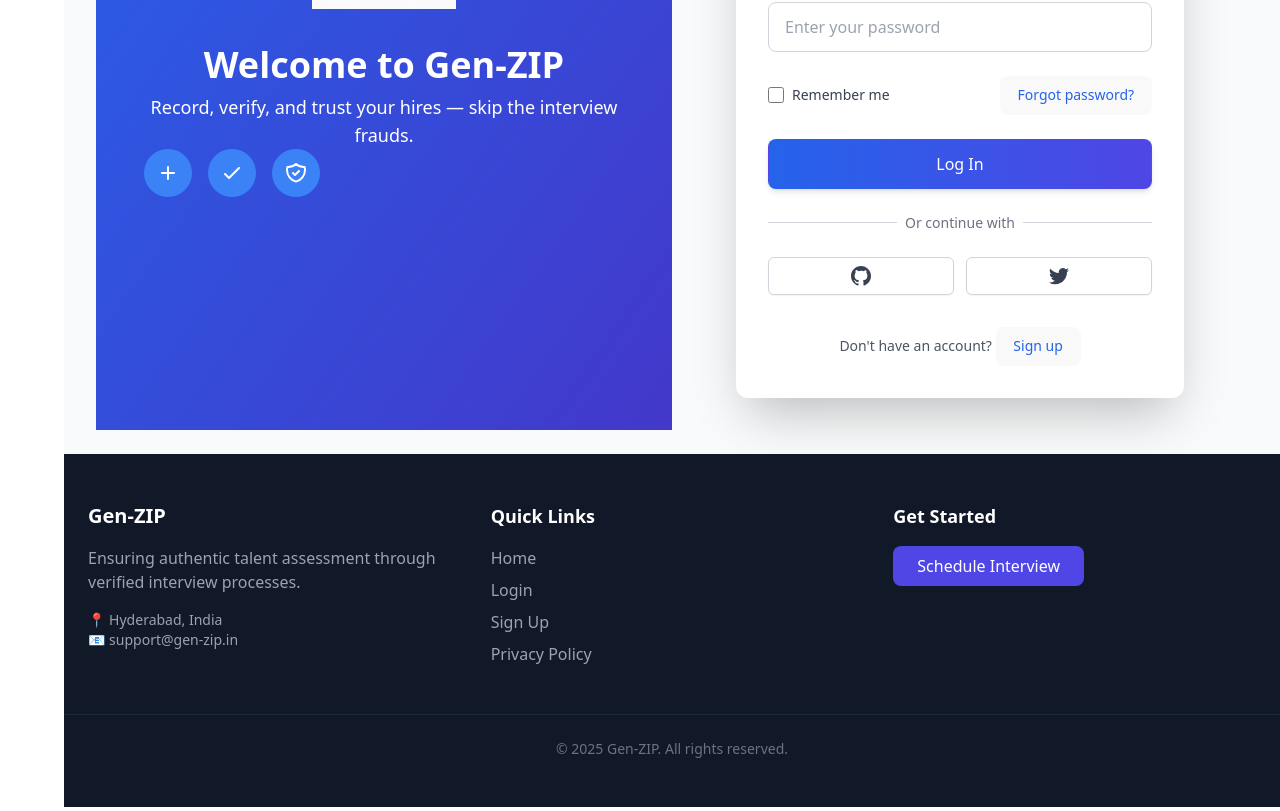
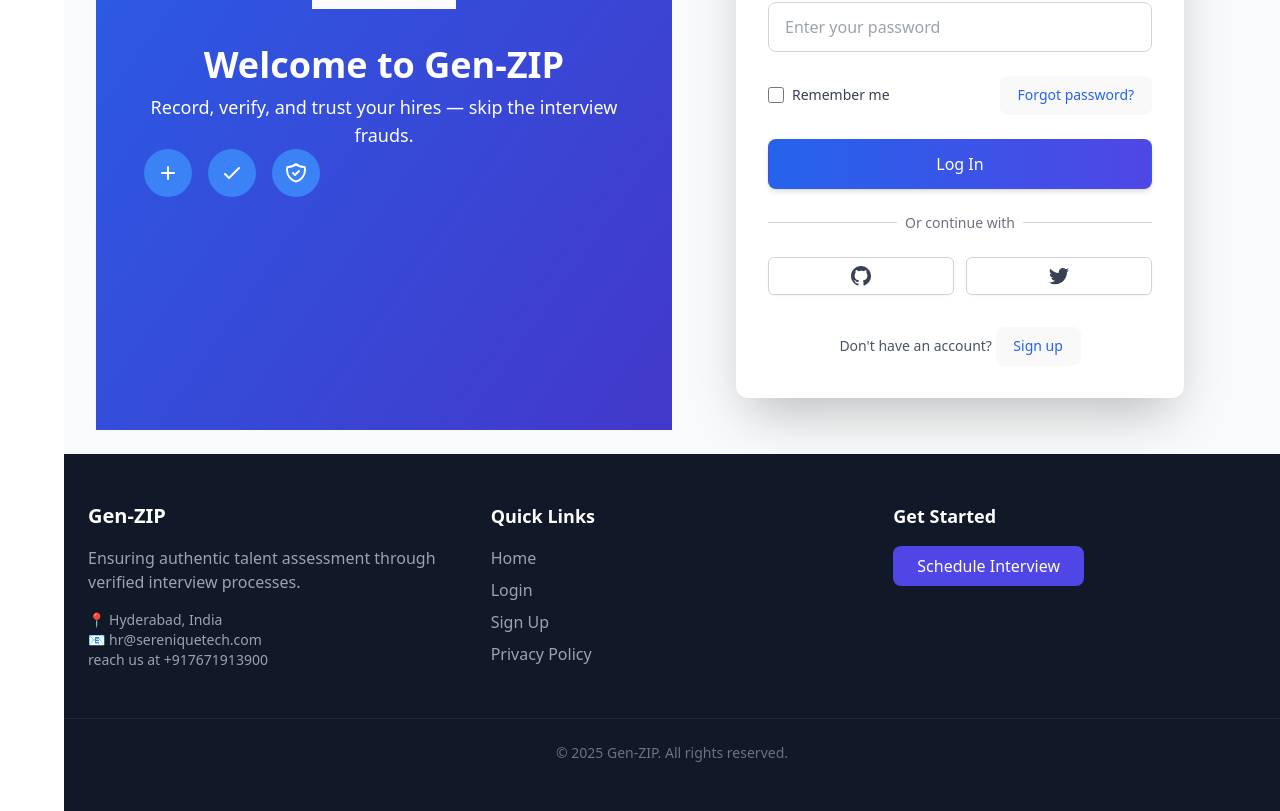
Before and after one commit to Karthik-indurthi/genZIP-Prod, a React (Vite) app: page /login in a window 1280 px wide. Shown: the part 404-1215 px from the top of the page. Built offline with nearby package versions, Linux system fonts and the light colour scheme.

Commit message:
chore: updated interview flow and removed WhatsApp logic

```diff
--- a/src/Footer.tsx
+++ b/src/Footer.tsx
@@ -15,7 +15,8 @@
             <h3 className="text-xl font-bold mb-4">Gen-ZIP</h3>
             <p className="text-gray-400 mb-4">Ensuring authentic talent assessment through verified interview processes.</p>
             <p className="text-gray-400 text-sm">📍 Hyderabad, India</p>
-            <p className="text-gray-400 text-sm">📧 support@gen-zip.in</p>
+            <p className="text-gray-400 text-sm">📧 hr@sereniquetech.com</p>
+            <p className="text-gray-400 text-sm">reach us at +917671913900</p>
           </div>
           <div>
             <h4 className="text-lg font-semibold mb-4">Quick Links</h4>
--- a/src/pages/HRDashboard/HRScheduleInterview.tsx
+++ b/src/pages/HRDashboard/HRScheduleInterview.tsx
@@ -481,7 +481,7 @@
     // ✅ Send WhatsApp message to candidate
 const candidatePhone = candidate?.PhoneNumber; // Ensure this field exists in your CandidateTable
 
-if (candidatePhone) {
+/*if (candidatePhone) {
   const baseUrl = window.location.origin;
   const locationLink = `${baseUrl}/location-upload/${data[0].id}`;
 
@@ -493,7 +493,9 @@
 
   // ✅ Open WhatsApp chat in new tab (optional for testing)
   window.open(whatsappUrl, '_blank');
-}
+}*/
+
+console.log("Candidate location upload link:", `${window.location.origin}/location-upload/${data[0].id}`);
 
 
     console.log("editingInterviewId at render", editingInterviewId);
```
